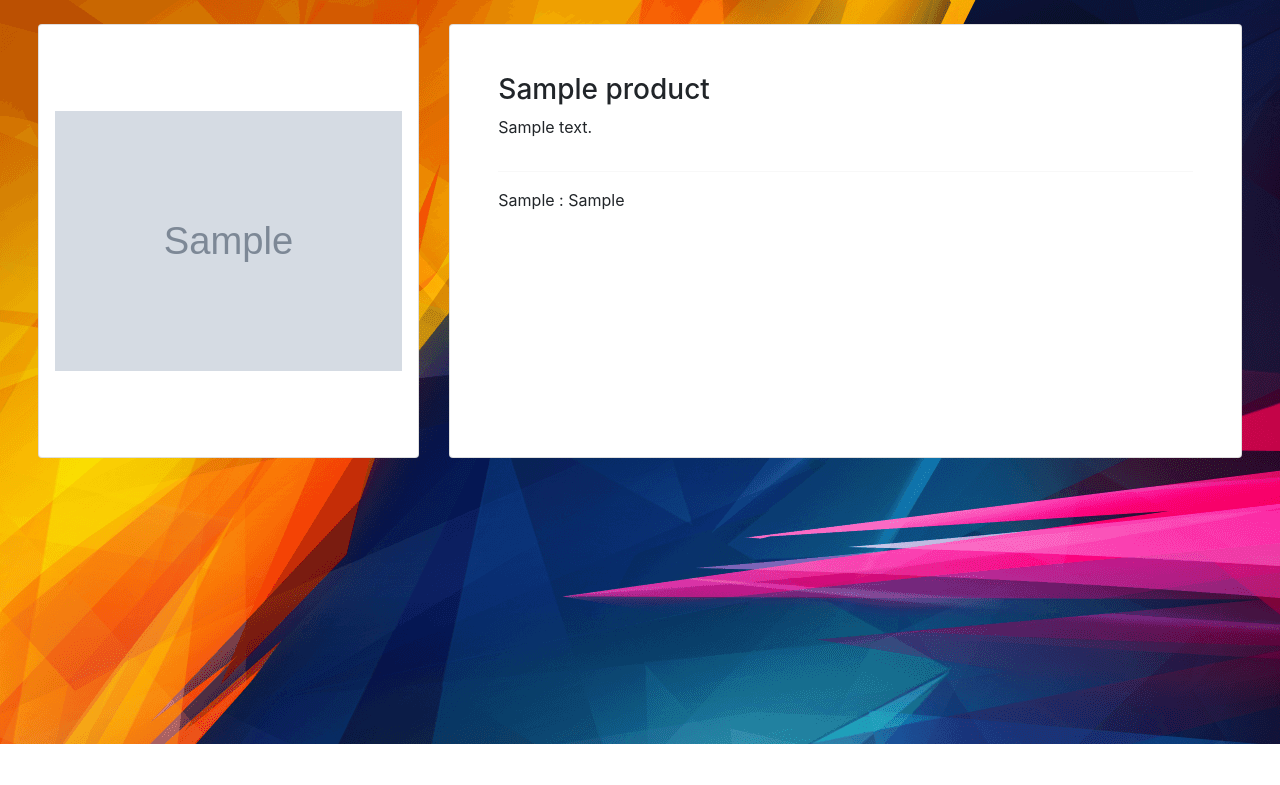
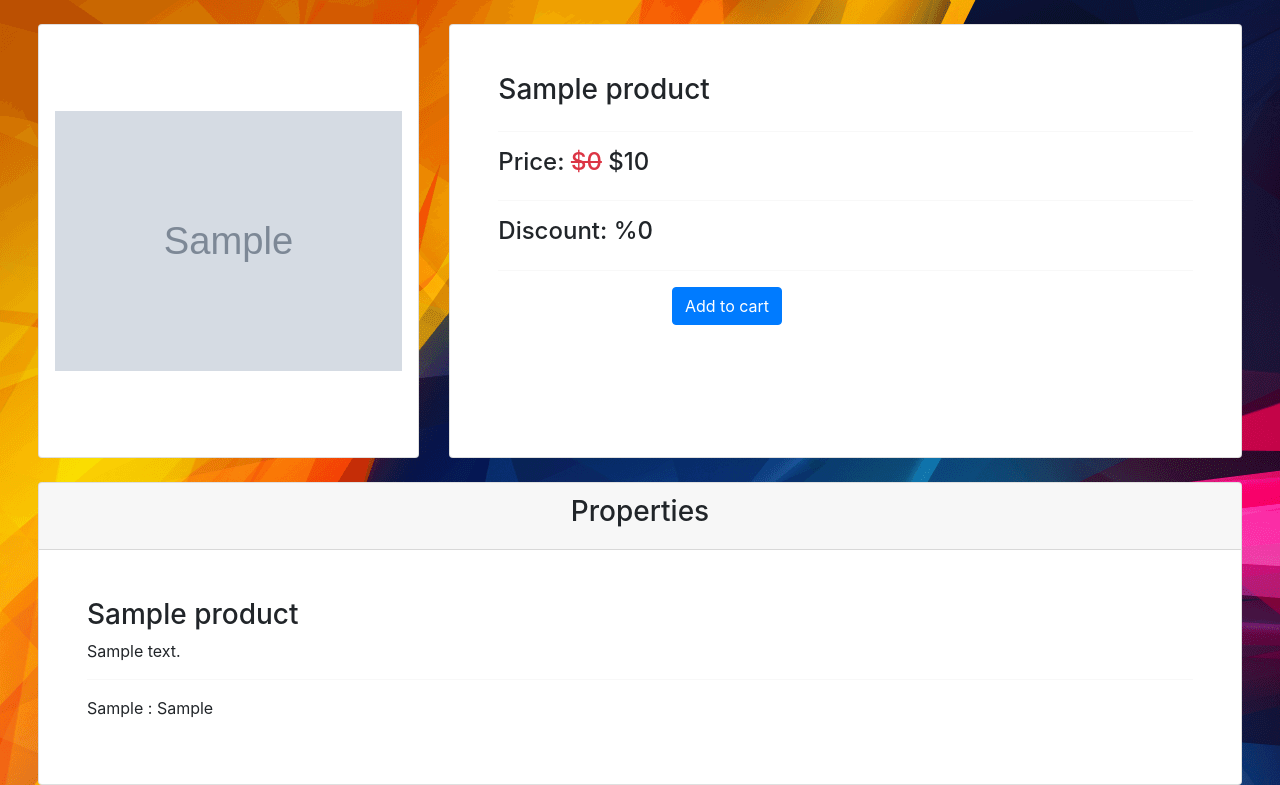
Before and after one commit to mehdi-mirzaie78/Django-Online-Shop, a Django app: page /details/sample/ in a window 1280 px wide. Shown: the part 56-841 px from the top of the page. Before the commit the page ends 800 px from the top, so only its background shows below. Run offline with Django 4.2, Linux system fonts and the light colour scheme; tables that the repository leaves empty hold one stand-in row (values such as "Sample post"); grey boxes marked "Sample" are stand-in pictures; some libraries are stand-ins or nearby versions.

Commit message:
Shop | product | details.html | Updated Product_details page

```diff
--- a/Shop/product/templates/product/details.html
+++ b/Shop/product/templates/product/details.html
@@ -17,13 +17,37 @@
 			<div class="col-md-8">
 				<div class="card p-5 h-100">
 					<h3>{{ product }}</h3>
-						<p>{{ product.description }}</p>
-					{% for property in properties %}
-						<hr>
-						<p>{{ property.key }} : {{ property.value }}</p>
-					{% endfor %}
+					<hr>
+					<h4>Price: <del class="text-danger "> ${{ product.price_no_discount }}</del>  ${{ product.price }}</h4>
+					<hr>
+					<h4>Discount: %{{ product.discount }}</h4>
+					<hr>
+
+					<form action="" method="get" class="w-50 mx-auto input-group mb-4">
+					{{ form }}
+					<input type="submit" value="Add to cart" class="btn btn-primary">
+				</form>
+
 				</div>
 			</div>
+
+			<div class="col-md-12 mt-4">
+				<div class="card h-100">
+					<div class="card-header text-center">
+						<h3>Properties</h3>
+					</div>
+					<div class="card-body p-5">
+						<h3>{{ product }}</h3>
+						<p>{{ product.description }}</p>
+						{% for property in properties %}
+							<hr>
+							<p>{{ property.key }} : {{ property.value }}</p>
+						{% endfor %}
+					</div>
+				</div>
+			</div>
+
+
 		</div>
 	</div>
 
```
